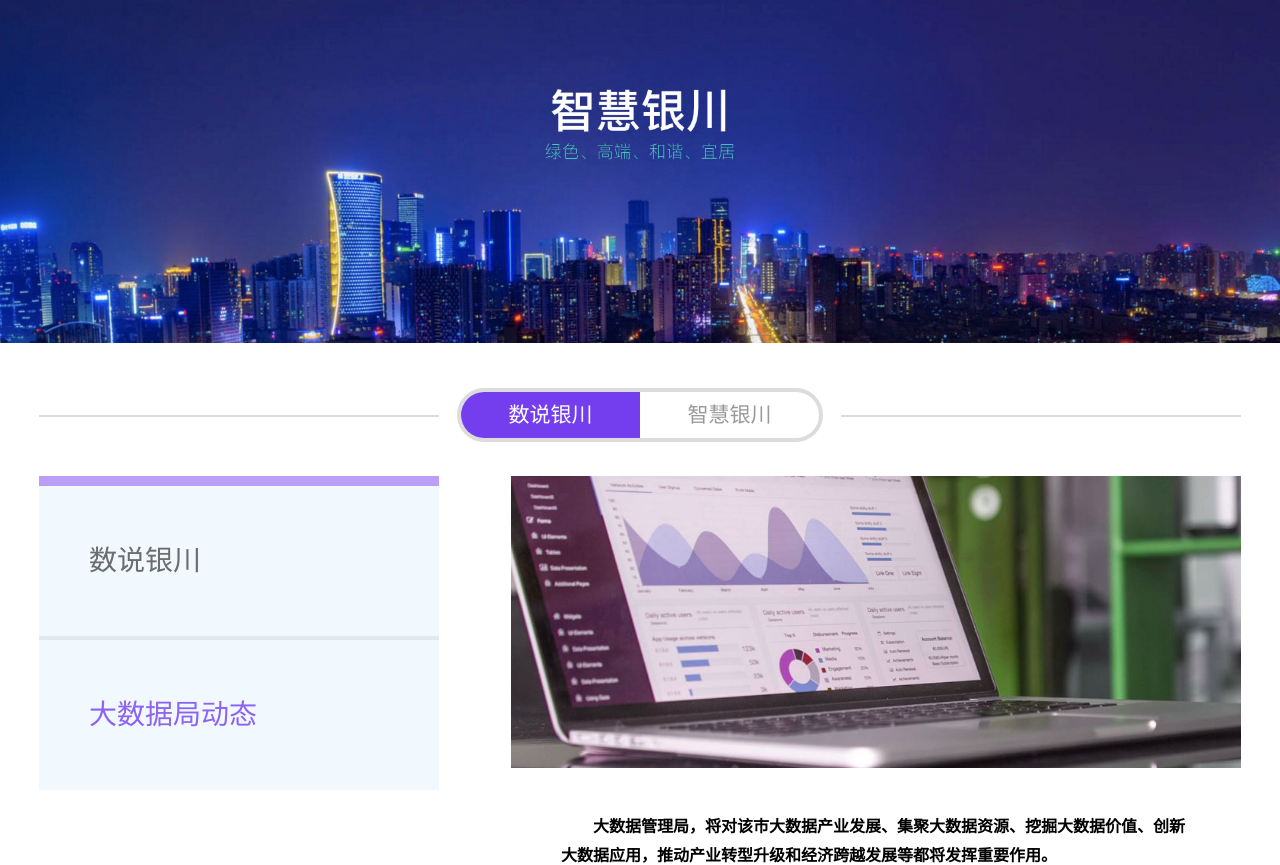
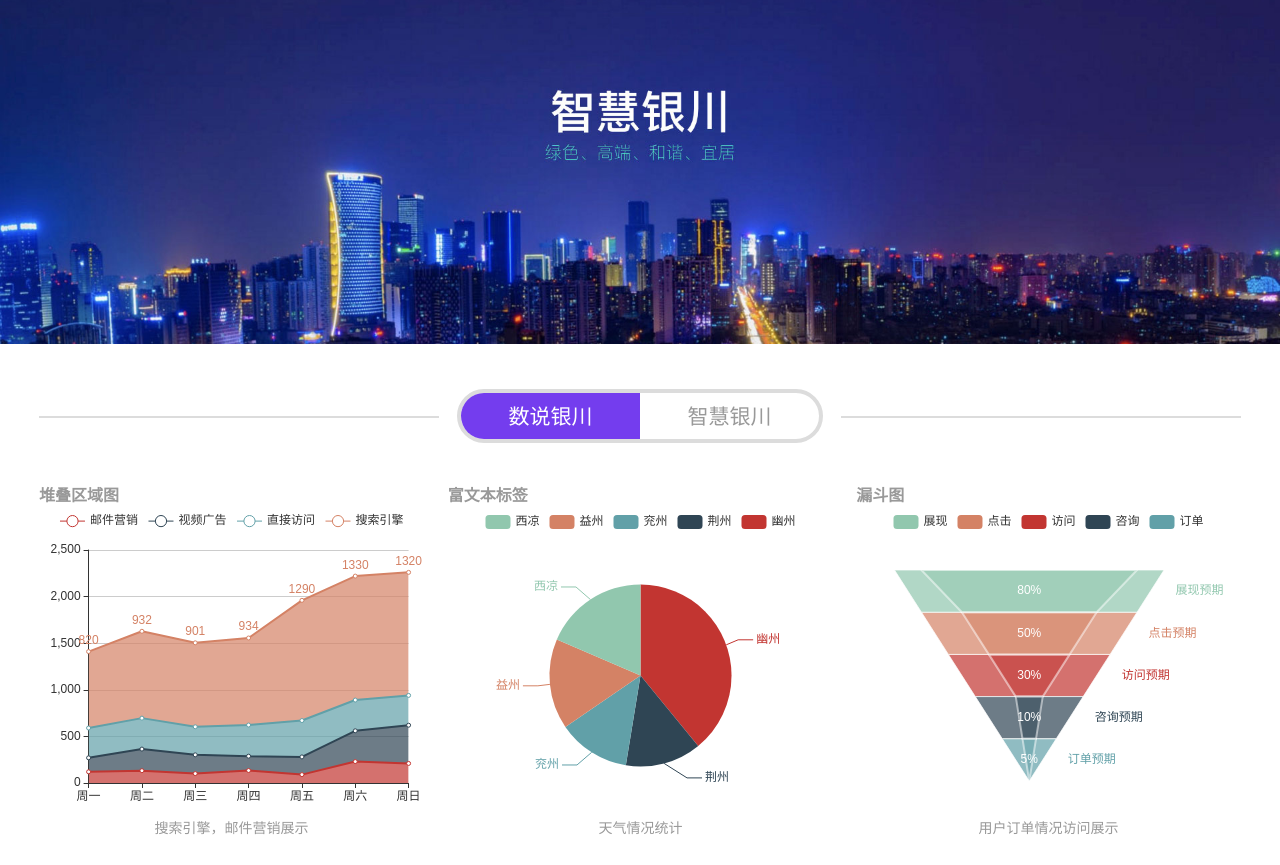
Before and after one commit to witnesslq/ycbigdata, a plain HTML site: page opendata/index.html in a window 1280 px wide. Shown: the part 94-959 px from the top of the page. Drawn offline with Linux system fonts and the light colour scheme.

Commit message:
前台展示页面ok！

```diff
--- a/opendata/css/reset.css
+++ b/opendata/css/reset.css
@@ -1,6 +1,6 @@
 
 *{margin: 0;padding:0;}
-body{font-family: "微软雅黑";}
+body{font-family: "Microsoft YaHei", 宋体, "Segoe UI", "Lucida Grande", Helvetica, Arial, sans-serif, FreeSans, Arimo;}
 h1,h2,h3,h4,h5,h6{font-weight: normal;}
 a{text-decoration: none;color: #333;}
 i{font-style: normal;}
--- a/opendata/css/style.css
+++ b/opendata/css/style.css
@@ -208,30 +208,24 @@
 .ssyc .twxq p{line-height: 29px;font-size: 16px;padding-bottom: 20px;text-indent: 2em;padding: 0 50px;font-weight: bold;}
 .ssyc .tab-btn ul li.active{background: #743dee;}
 .ssyc .ssyc-cont{padding-top: 30px;}
-.ssyc .ssyc-cont .ssyc-left{width: 400px;border-top: 10px solid #ba9ef7;}
-.ssyc .ssyc-cont .ssyc-left li{background: #f1f9ff;line-height: 150px;height: 150px;padding-left: 50px;font-size: 28px;position: relative;}
-.ssyc .ssyc-cont .ssyc-left li a{color: #6b6d6e;}
-.ssyc .ssyc-cont .ssyc-left li span{font-weight: bold;font-size: 0;position: absolute;right: 50px;width: 49px;height: 78px;top:0;bottom: 0;margin: auto;background: url("../images/tab-icon_16.jpg") no-repeat center;}
-.ssyc .ssyc-cont .ssyc-left li:last-of-type{border-top: 4px solid #e0e9ee;}
-.ssyc .ssyc-cont .ssyc-left li.active a{color: #8d63f1;}
-.ssyc .ssyc-cont .ssyc-right{width: 730px;min-height: 700px;}
-.ssyc .ssyc-cont .ssyc-right .dt-list{border-top: 1px solid #dcdcdc;padding:0 20px;border-bottom: 1px solid #dcdcdc;}
-.ssyc .ssyc-cont .ssyc-right .dt-list li{line-height: 64px;height: 64px;font-size: 16px;position: relative;list-style: circle;border-bottom: 1px dashed #dcdcdc;}
-.ssyc .ssyc-cont .ssyc-right .dt-list li time{position: absolute;right: 0;font-size: 14px;font-style: italic;padding-left: 20px;background: url("../images/time-icon_03.jpg") no-repeat left center;color: #999;}
-.ssyc .ssyc-cont .ssyc-right .dt-list li:last-of-type{border: none;}
+/* 新增 */
+.ssyc .ssyc-cont .ssyc-chartgroup{width:100%;}
+.ssyc .ssyc-cont .ssyc-chartgroup > div{width:32%;height:360px;float:left;}
+.ssyc .ssyc-cont .ssyc-chartgroup > div:nth-child(2){margin:0 2%;}
+.ssyc .ssyc-cont .chart-title{padding:4px 0;color:#999;font-weight:600;}
+.ssyc .ssyc-cont .ssyc-chartgroup .e-chart{ width:100%;height:331px;}
+.ssyc .ssyc-cont .chart-four{margin-top: 60px;}
+.ssyc .ssyc-cont #chartfour{width:100%;height:431px;}
+.ssyc .ssyc-cont .ssyc-explain{width:962px;padding:40px 120px 200px;}
+.ssyc .ssyc-cont .ssyc-explain p{ line-height: 29px;font-size: 17px;padding-bottom: 20px;text-indent: 2em;}
 
-.ssyc .ssyc-cont .ssyc-right .page-btn{text-align: right;padding: 23px 0 90px 0;}
-.ssyc .ssyc-cont .ssyc-right .page-btn ul{display: inline-block;width: auto;}
-.ssyc .ssyc-cont .ssyc-right .page-btn ul li{min-width: 18px;border: 2px solid #dcdcdc;float: left;height: 28px;line-height: 28px;margin: 0 2px;text-align: center;font-size: 12px;padding: 0 5px;}
-.ssyc .ssyc-cont .ssyc-right .page-btn ul li a{color: #a1acb4;}
-.ssyc .ssyc-cont .ssyc-right .page-btn ul li.active{border: 1px solid #dcdcdc;background: #efefef;margin-top: 1px;}
-.ssyc .ssyc-cont .ssyc-right .page-btn ul li.active a{color: #86d5fd;}
-.zhyc_ .ssyc-cont .ssyc-left li{background: #f1f9ff;line-height: 100px;height: 100px;padding-left: 50px;font-size: 26px;position: relative;border-bottom: 4px solid #e0e9ee;}
-.zhyc_ .ssyc-cont .ssyc-left li:last-of-type{border: none;}
-.zhyc_ .ssyc-cont .ssyc-right .gj-btn{border-bottom: 2px solid #999;margin-bottom: 30px;}
-.zhyc_ .ssyc-cont .ssyc-right .gj-btn ul{display: inline-block;width: auto;}
-.zhyc_ .ssyc-cont .ssyc-right .gj-btn ul li{float: left;margin: 0 1px;}
 
+
+
+
+
+
+/* 新增 */
 .header .search{padding-top: 30px;}
 .header .search label{display: inline-block;width: 210px;height: 30px;background: #585858;float: left;position: relative;padding-left: 33px;box-sizing: border-box;}
 .header .search a{line-height: 30px;font-size: 16px;padding: 0 30px;color: #9b9b9b;float: left;}
--- a/opendata/index.html
+++ b/opendata/index.html
@@ -1,6 +1,6 @@
-
 <!DOCTYPE html>
 <html lang="en">
+
 <head>
     <meta charset="UTF-8">
     <title>智慧城市展示</title>
@@ -8,9 +8,10 @@
     <link href="css/swiper.min.css" rel="stylesheet">
     <link href="css/style.css" rel="stylesheet">
     <script src="js/jquery-3.1.1.min.js"></script>
-    <script src="js/swiper.min.js"></script>
-    <script src="js/style.js"></script>
+    <script src="js/echarts.min.js"></script>
+    <script src="js/default.js"></script>
 </head>
+
 <body>
     <div class="header">
         <div class="inner clearfix">
@@ -40,47 +41,41 @@
             </ul>
         </div>
         <div class="ssyc-cont clearfix">
-        <div class="ssyc-left fl">
-            <ul>
-                <li><a href="index-ssyc.html">数说银川<span>></span></a></li>
-                <li class="active"><a href="index-ssyc.html">大数据局动态<span>></span></a></li>
-            </ul>
+            <!-- 新增 -->
+            <div class="ssyc-chartgroup clearfix">
+                <div>
+                    <div class="chart-title">
+                        <p>堆叠区域图</p>
                     </div>
-        <div class="ssyc-right fr">
-            <div class="twxq">
-                <img src="images/zhyc-img_03.jpg">
-                <p>大数据管理局，将对该市大数据产业发展、集聚大数据资源、挖掘大数据价值、创新大数据应用，推动产业转型升级和经济跨越发展等都将发挥重要作用。</p>
-                <p>据了解，获批成立的银川市大数据社会服务管理局主要职责有6项：研究并组织实施智慧银川建设以及大数据战略、规划和政策措施，引导和推动智慧银川建设以及大数据的研究和应用工作，协调信息资源的互联互通、资源共享；协调、组织实施国家和地方数据技术标准，研究基础信息资源共享交换目录、技术规范和范围；组织实施大数据的标准体系和考核体系，推动大数据形成机制的建立和开发应用；组织实施大数据收集、管理、开放、交易、应用等标准规范；组织实施智慧银川运行管理规范和部件标准；协调全市信息安全保障体系建设等。</p></p>
+                    <div class="e-chart" id="chartone"></div>
                 </div>
-            <div class="dt-list">
-                <ul>
-                    <li><a href="#">大数据等三大行业十三五规划发布 信息产业收入将破26万亿<time>2017年3月7日</time></a></li>
-                    <li><a href="#">大数据等三大行业十三五规划发布 信息产业收入将破26万亿<time>2017年3月7日</time></a></li>
-                    <li><a href="#">大数据等三大行业十三五规划发布 信息产业收入将破26万亿<time>2017年3月7日</time></a></li>
-                    <li><a href="#">大数据等三大行业十三五规划发布 信息产业收入将破26万亿<time>2017年3月7日</time></a></li>
-                    <li><a href="#">大数据等三大行业十三五规划发布 信息产业收入将破26万亿<time>2017年3月7日</time></a></li>
-                    <li><a href="#">大数据等三大行业十三五规划发布 信息产业收入将破26万亿<time>2017年3月7日</time></a></li>
-                    <li><a href="#">大数据等三大行业十三五规划发布 信息产业收入将破26万亿<time>2017年3月7日</time></a></li>
-                </ul>
+                <div>
+                    <div class="chart-title">
+                        <p>富文本标签</p>
                     </div>
-            <div class="page-btn">
-                <ul class="clearfix">
-                    <li><a href="#">上一页</a></li>
-                    <li class="active"><a href="#">1</a></li>
-                    <li><a href="#">2</a></li>
-                    <li><a href="#">3</a></li>
-                    <li><a href="#">4</a></li>
-                    <li><a href="#">5</a></li>
-                    <li><a href="#">6</a></li>
-                    <li><a href="#">7</a></li>
-                    <li><a href="#">8</a></li>
-                    <li><a href="#">9</a></li>
-                    <li><a href="#">...1024</a></li>
-                    <li><a href="#">下一页</a></li>
-                </ul>
+                    <div class="e-chart" id="charttwo"></div>
+                </div>
+                <div>
+                    <div class="chart-title">
+                        <p>漏斗图</p>
+                    </div>
+                    <div class="e-chart" id="chartthree"></div>
                 </div>
             </div>
+            <div class="chart-four clearfix">
+                <div class="chart-title">
+                    <p>轮廓展示图</p>
+                </div>
+                <div id="chartfour"> </div>
+            </div>
+            <div class="ssyc-explain clearfix">
+                <p>银川市，简称“银”，是宁夏回族自治区的首府，国家历史文化名城，西北地区重要的中心城市。全区军事、政治、经济、文化科研、交通和金融商业中心，以发展轻纺工业为主，机械、化工、建材工业协调发展的综合性工业城市。银川地处中国西北地区宁夏平原中部，西倚贺兰山、东临黄河，是发展中的区域性中心城市，中国-阿拉伯国家博览会的永久举办地。</p>
+                <p>银川是历史悠久的塞上古城，早在3万年前就有人类在水洞沟遗址繁衍生息，史上西夏王朝的首都，是国家历史文化名城，民间传说中又称“凤凰城”，古称“兴庆府”、“宁夏城”，素有“塞上江南、鱼米之乡”的美誉，城西有著名的国家级风景区西夏王陵。</p>
+                <p>城市综合竞争力跻身全国百强，荣获全国文明城市、国家节水型城市、国家卫生城市、国家园林城市、国家环保模范城市、中国人居环境范例奖等殊荣，被评为“中国十大新天府”。</p>
+            </div>
+            <!-- 新增 -->
         </div>
     </div>
 </body>
+
 </html>
--- /dev/null
+++ b/opendata/js/default.js
@@ -0,0 +1,426 @@
+$(function () {
+    var chartOne = echarts.init(document.getElementById('chartone'));
+    var optionOne = {
+        title: {
+            text: '搜索引擎，邮件营销展示',
+            bottom: 0,
+            left: 'center',
+            textStyle: {
+                fontSize: 14,
+                color: '#999',
+                fontFamily: 'Microsoft YaHei',
+                fontWeight: 'normal'
+            }
+        },
+        tooltip: {
+            trigger: 'axis',
+            axisPointer: {
+                type: 'cross',
+                label: {
+                    backgroundColor: '#6a7985'
+                }
+            }
+        },
+        legend: {
+            data: ['邮件营销', '视频广告', '直接访问', '搜索引擎']
+        },
+        grid: {
+            left: '3%',
+            right: '4%',
+            top:40,
+            bottom: 38,
+            containLabel: true
+        },
+        xAxis: [{
+            type: 'category',
+            boundaryGap: false,
+            data: ['周一', '周二', '周三', '周四', '周五', '周六', '周日']
+        }],
+        yAxis: [{
+            type: 'value'
+        }],
+        series: [{
+                name: '邮件营销',
+                type: 'line',
+                stack: '总量',
+                areaStyle: {
+                    normal: {}
+                },
+                data: [120, 132, 101, 134, 90, 230, 210]
+            },
+            {
+                name: '视频广告',
+                type: 'line',
+                stack: '总量',
+                areaStyle: {
+                    normal: {}
+                },
+                data: [150, 232, 201, 154, 190, 330, 410]
+            },
+            {
+                name: '直接访问',
+                type: 'line',
+                stack: '总量',
+                areaStyle: {
+                    normal: {}
+                },
+                data: [320, 332, 301, 334, 390, 330, 320]
+            },
+            {
+                name: '搜索引擎',
+                type: 'line',
+                stack: '总量',
+                label: {
+                    normal: {
+                        show: true,
+                        position: 'top'
+                    }
+                },
+                areaStyle: {
+                    normal: {}
+                },
+                data: [820, 932, 901, 934, 1290, 1330, 1320]
+            }
+        ]
+    };
+
+    var chartTwo = echarts.init(document.getElementById('charttwo'));
+    var optionTwo = {
+        title: {
+            text: '天气情况统计',
+            bottom: 0,
+            left: 'center',
+            textStyle: {
+                fontSize: 14,
+                color: '#999',
+                fontFamily: 'Microsoft YaHei',
+                fontWeight: 'normal'
+            }
+        },
+        tooltip: {
+            trigger: 'item',
+            formatter: "{a} <br/>{b} : {c} ({d}%)"
+        },
+        legend: {
+            top: 0,
+            left: 'center',
+            data: ['西凉', '益州', '兖州', '荆州', '幽州']
+        },
+        series: [{
+            type: 'pie',
+            radius: '55%',
+            center: ['50%', '50%'],
+            selectedMode: 'single',
+            data: [{
+                    value: 1548,
+                    name: '幽州'
+
+                },
+                {
+                    value: 535,
+                    name: '荆州'
+                },
+                {
+                    value: 510,
+                    name: '兖州'
+                },
+                {
+                    value: 634,
+                    name: '益州'
+                },
+                {
+                    value: 735,
+                    name: '西凉'
+                }
+            ],
+            itemStyle: {
+                emphasis: {
+                    shadowBlur: 10,
+                    shadowOffsetX: 0,
+                    shadowColor: 'rgba(0, 0, 0, 0.5)'
+                }
+            }
+        }]
+    };
+
+    var chartThree = echarts.init(document.getElementById('chartthree'));
+    var optionThree = {
+        title: {
+            text: '用户订单情况访问展示',
+            bottom: 0,
+            left: 'center',
+            textStyle: {
+                fontSize: 14,
+                color: '#999',
+                fontFamily: 'Microsoft YaHei',
+                fontWeight: 'normal'
+            }
+        },
+        tooltip: {
+            trigger: 'item',
+            formatter: "{a} <br/>{b} : {c}%"
+        },
+        legend: {
+            top: 0,
+            left: 'center',
+            data: ['展现', '点击', '访问', '咨询', '订单']
+        },
+        series: [{
+                name: '预期',
+                type: 'funnel',
+                left: '10%',
+                width: '70%',
+                label: {
+                    normal: {
+                        formatter: '{b}预期'
+                    },
+                    emphasis: {
+                        position: 'inside',
+                        formatter: '{b}预期: {c}%'
+                    }
+                },
+                labelLine: {
+                    normal: {
+                        show: false
+                    }
+                },
+                itemStyle: {
+                    normal: {
+                        opacity: 0.7
+                    }
+                },
+                data: [{
+                        value: 60,
+                        name: '访问'
+                    },
+                    {
+                        value: 40,
+                        name: '咨询'
+                    },
+                    {
+                        value: 20,
+                        name: '订单'
+                    },
+                    {
+                        value: 80,
+                        name: '点击'
+                    },
+                    {
+                        value: 100,
+                        name: '展现'
+                    }
+                ]
+            },
+            {
+                name: '实际',
+                type: 'funnel',
+                left: '10%',
+                width: '70%',
+                maxSize: '80%',
+                label: {
+                    normal: {
+                        position: 'inside',
+                        formatter: '{c}%',
+                        textStyle: {
+                            color: '#fff'
+                        }
+                    },
+                    emphasis: {
+                        position: 'inside',
+                        formatter: '{b}实际: {c}%'
+                    }
+                },
+                itemStyle: {
+                    normal: {
+                        opacity: 0.5,
+                        borderColor: '#fff',
+                        borderWidth: 2
+                    }
+                },
+                data: [{
+                        value: 30,
+                        name: '访问'
+                    },
+                    {
+                        value: 10,
+                        name: '咨询'
+                    },
+                    {
+                        value: 5,
+                        name: '订单'
+                    },
+                    {
+                        value: 50,
+                        name: '点击'
+                    },
+                    {
+                        value: 80,
+                        name: '展现'
+                    }
+                ]
+            }
+        ]
+    };
+
+    var chartFour = echarts.init(document.getElementById('chartfour'));
+    var data = [];
+    var dataCount = 10;
+    var startTime = +new Date();
+    var categories = ['目录A', '目录B', '目录C'];
+    var types = [{
+        name: 'JS Heap',
+        color: '#7b9ce1'
+    }, {
+        name: 'Documents',
+        color: '#bd6d6c'
+    }, {
+        name: 'Nodes',
+        color: '#75d874'
+    }, {
+        name: 'Listeners',
+        color: '#e0bc78'
+    }, {
+        name: 'GPU Memory',
+        color: '#dc77dc'
+    }, {
+        name: 'GPU',
+        color: '#72b362'
+    }];
+
+    // Generate mock data
+    echarts.util.each(categories, function (category, index) {
+        var baseTime = startTime;
+        for (var i = 0; i < dataCount; i++) {
+            var typeItem = types[Math.round(Math.random() * (types.length - 1))];
+            var duration = Math.round(Math.random() * 10000);
+            data.push({
+                name: typeItem.name,
+                value: [
+                    index,
+                    baseTime,
+                    baseTime += duration,
+                    duration
+                ],
+                itemStyle: {
+                    normal: {
+                        color: typeItem.color
+                    }
+                }
+            });
+            baseTime += Math.round(Math.random() * 2000);
+        }
+    });
+
+    function renderItem(params, api) {
+        var categoryIndex = api.value(0);
+        var start = api.coord([api.value(1), categoryIndex]);
+        var end = api.coord([api.value(2), categoryIndex]);
+        var height = api.size([0, 1])[1] * 0.6;
+
+        return {
+            type: 'rect',
+            shape: echarts.graphic.clipRectByRect({
+                x: start[0],
+                y: start[1] - height / 2,
+                width: end[0] - start[0],
+                height: height
+            }, {
+                x: params.coordSys.x,
+                y: params.coordSys.y,
+                width: params.coordSys.width,
+                height: params.coordSys.height
+            }),
+            style: api.style(),
+            onmouseover: () => {
+                console.log("asdfasdf")
+            }
+        };
+    }
+
+
+    var optionFour = {
+        tooltip: {
+            formatter: function (params) {
+                return params.marker + params.name + ': ' + params.value[3] + ' ms';
+            }
+        },
+        title: {
+            text: '目录访问占用时长统计图',
+            bottom: 0,
+            left: 'center',
+            textStyle: {
+                fontSize: 14,
+                color: '#999',
+                fontFamily: 'Microsoft YaHei',
+                fontWeight: 'normal'
+            }
+        },
+        legend: {
+            data: ['bar', 'error']
+        },
+        dataZoom: [{
+            type: 'slider',
+            filterMode: 'weakFilter',
+            showDataShadow: false,
+            bottom: 40,
+            height: 10,
+            borderColor: 'transparent',
+            backgroundColor: '#e2e2e2',
+            handleIcon: 'M10.7,11.9H9.3c-4.9,0.3-8.8,4.4-8.8,9.4c0,5,3.9,9.1,8.8,9.4h1.3c4.9-0.3,8.8-4.4,8.8-9.4C19.5,16.3,15.6,12.2,10.7,11.9z M13.3,24.4H6.7v-1.2h6.6z M13.3,22H6.7v-1.2h6.6z M13.3,19.6H6.7v-1.2h6.6z', // jshint ignore:line
+            handleSize: 20,
+            handleStyle: {
+                shadowBlur: 6,
+                shadowOffsetX: 1,
+                shadowOffsetY: 2,
+                shadowColor: '#aaa'
+            },
+            labelFormatter: ''
+        }, {
+            type: 'inside',
+            filterMode: 'weakFilter'
+        }],
+        grid: {
+                left: '4%',
+                right: '4%',
+                top:20,
+                bottom: 88,
+                containLabel: true
+        },
+        xAxis: {
+            min: startTime,
+            scale: true,
+            axisLabel: {
+                formatter: function (val) {
+                    return Math.max(0, val - startTime) + ' ms';
+                }
+            }
+        },
+        yAxis: {
+            data: categories
+        },
+        series: [{
+            type: 'custom',
+            renderItem: renderItem,
+            itemStyle: {
+                normal: {
+                    opacity: 0.8
+                }
+            },
+            encode: {
+                x: [1, 2],
+                y: 0
+            },
+            data: data
+        }]
+    };
+    chartOne.setOption(optionOne);
+    chartTwo.setOption(optionTwo);
+    chartThree.setOption(optionThree);
+    chartFour.setOption(optionFour);
+    $(window).resize(function () {
+        chartOne.resize();
+        chartTwo.resize();
+        chartThree.resize();
+        chartFour.resize();
+    });
+});
--- a/opendata/js/style.js
+++ /dev/null
@@ -1,74 +0,0 @@
-/**
- * Created by wicep-hd1 on 2017/8/21.
- */
-$(function () {
-    var dateData=new Date();
-    var nowYear=dateData.getFullYear(),nowMonth=dateData.getMonth();
-    function creatYear(yearBegin,yearEnd) {
-        var yearHtml='';
-        for(var i=yearBegin;i<yearEnd;i++){
-            yearHtml+='<option value='+i+'>'+
-                    i+'年'+
-                    '</option>';
-        }
-        yearHtml+='<option selected = selected value='+yearEnd+'>'+
-            yearEnd+'年'+
-            '</option>';
-        return yearHtml;
-    }
-    function creatMonth(year) {
-        var monthHtml='';
-        var month=new Date(year,0,0).getMonth();
-        for(var i=1;i<=month+1;i++){
-            monthHtml+='<option value='+i+'>'+
-                i+'月'+
-                '</option>';
-        }
-        return monthHtml;
-    }
-    function creatDay(year,month) {
-        var dayHtml='';
-        var day=new Date(year,month,0).getDate();
-        for(var i=1;i<=day;i++){
-            dayHtml+='<option value='+i+'>'+
-                i+'日'+
-                '</option>';
-        }
-        return dayHtml;
-    }
-    $('#year').append(creatYear(1920,nowYear));
-    $('#month').append(creatMonth(2017));
-    $('#day').append(creatDay(2017,1));
-    $('#year').change(function () {
-        nowYear= $('#year option:selected').val();
-        $('#month').html(creatMonth(nowYear));
-        $('#day').html(creatDay(nowYear,1));
-    })
-    $('#month').change(function () {
-        nowMonth= $('#month option:selected').val();
-        $('#day').html(creatDay(nowYear,nowMonth));
-    })
-
-    var mySwiperyytp = new Swiper('#yytp',{
-//pagination: '.pagination',
-        loop:true,
-        grabCursor: false,
-        paginationClickable: true,
-        autoplay:5000,
-        nextButton:'#yytp-right',
-        prevButton:'#yytp-left'
-    });
-
-    var mydL=$('#myd span').length;
-    $('#myd span').each(function (index) {
-        $(this).click(function () {
-            for(var i=0;i<index+1;i++){
-                $('#myd span').eq(i).css({background:' url("images/myd-icon_03.png") no-repeat center'});
-            }
-            for(var i=index+1;i<mydL;i++){
-                $('#myd span').eq(i).css({background:' url("images/myd-icon_05.png") no-repeat center'});
-            }
-        })
-    })
-
-})
```
Also changed, not shown: opendata/images/tab-icon_16.jpg (added), opendata/js/echarts.min.js (added), opendata/js/swiper.min.js (deleted). Lines whose indentation alone changed are shown as unchanged.
